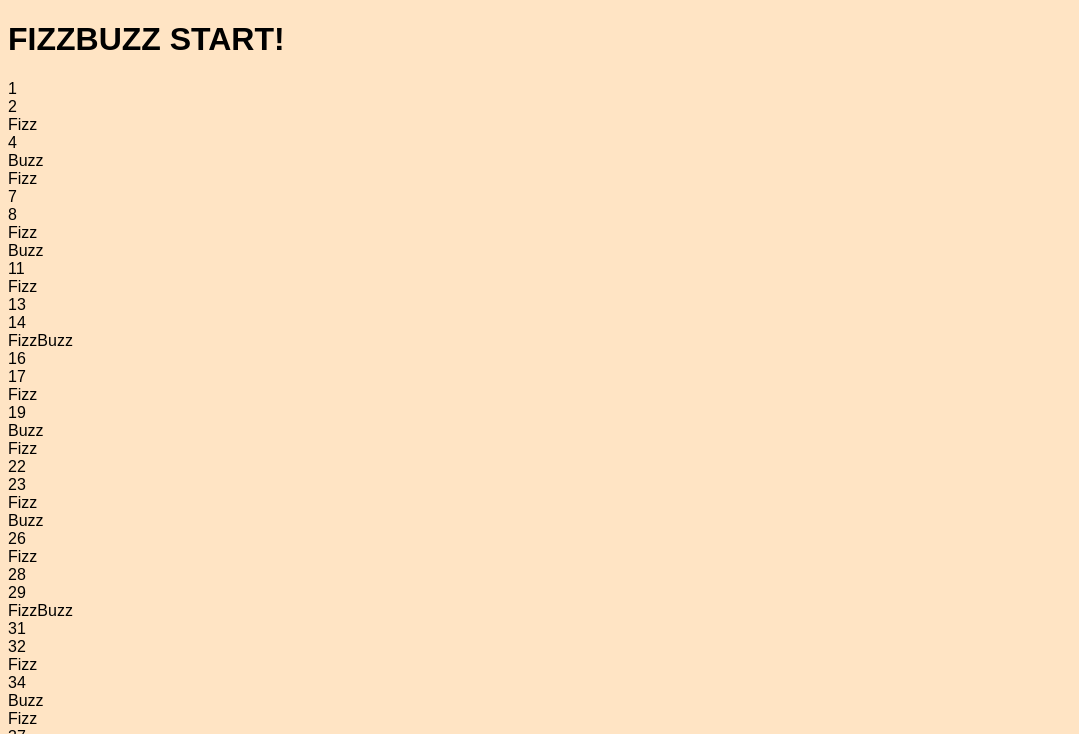
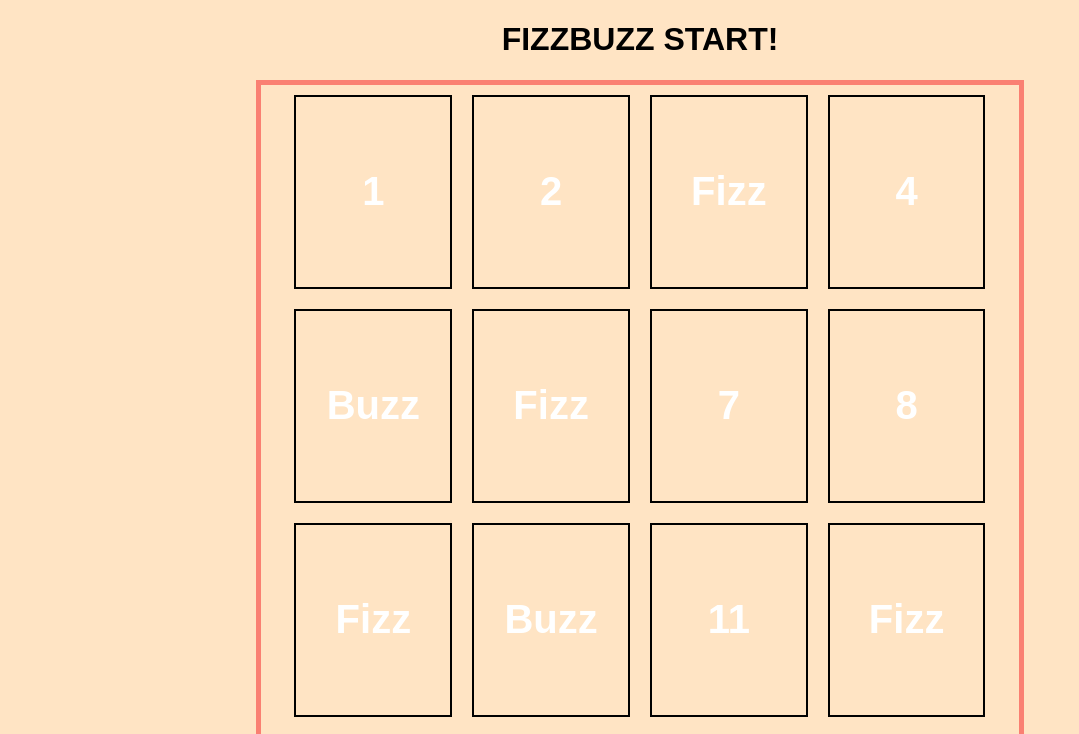
Before and after one commit to Vegadrone/js-fizzbuzz, a plain HTML site: page index.html in a window 1280 px wide. Shown: the top 734 px of the page, without its empty margins (0-1079 px from the left). Drawn offline with Linux system fonts and the light colour scheme.

Commit message:
Update: Add real boxes  in HTML

```diff
--- a/CSS/style.css
+++ b/CSS/style.css
@@ -2,3 +2,40 @@ body {
     background-color: bisque;
     font-family: sans-serif;
 }
+
+.p-2 {
+    padding: 20px;
+}
+
+.justify-center {
+    justify-content: center;
+}
+
+.align-center {
+    align-items: center;
+}
+
+#box-wrapper {
+    width: 60%;
+    margin: 0 auto;
+    border: 5px solid salmon;
+}
+.text-center {
+    text-align: center;
+}
+
+.flex {
+    display: flex;
+    flex-wrap: wrap;
+}
+
+.ms_box {
+    width: 15%;
+    height: 150px;
+    text-align: center;
+    font-size: 2.5rem;
+    font-weight: bold;
+    color: white;
+    border: 2px solid black;
+    margin: 10px;
+}
--- a/JS/script.js
+++ b/JS/script.js
@@ -38,5 +38,6 @@ for (let i = 1; i <= 100; i++) {
     boxWrapper.append (boxElements) ;
     const boxContent = document.createTextNode (message);
     boxElements.appendChild (boxContent);
+    boxElements.classList.add ("ms_box", "p-2", "flex", "align-center", "justify-center")
 
 };
--- a/index.html
+++ b/index.html
@@ -8,8 +8,8 @@
     <title>FizzBuzz</title>
 </head>
 <body>
-    <h1>FIZZBUZZ START!</h1>
-    <div class="container" id="box-wrapper">
+    <h1 class="text-center">FIZZBUZZ START!</h1>
+    <div class="container flex justify-center" id="box-wrapper">
 
     </div>
     <script src="./JS/script.js"></script>
```
